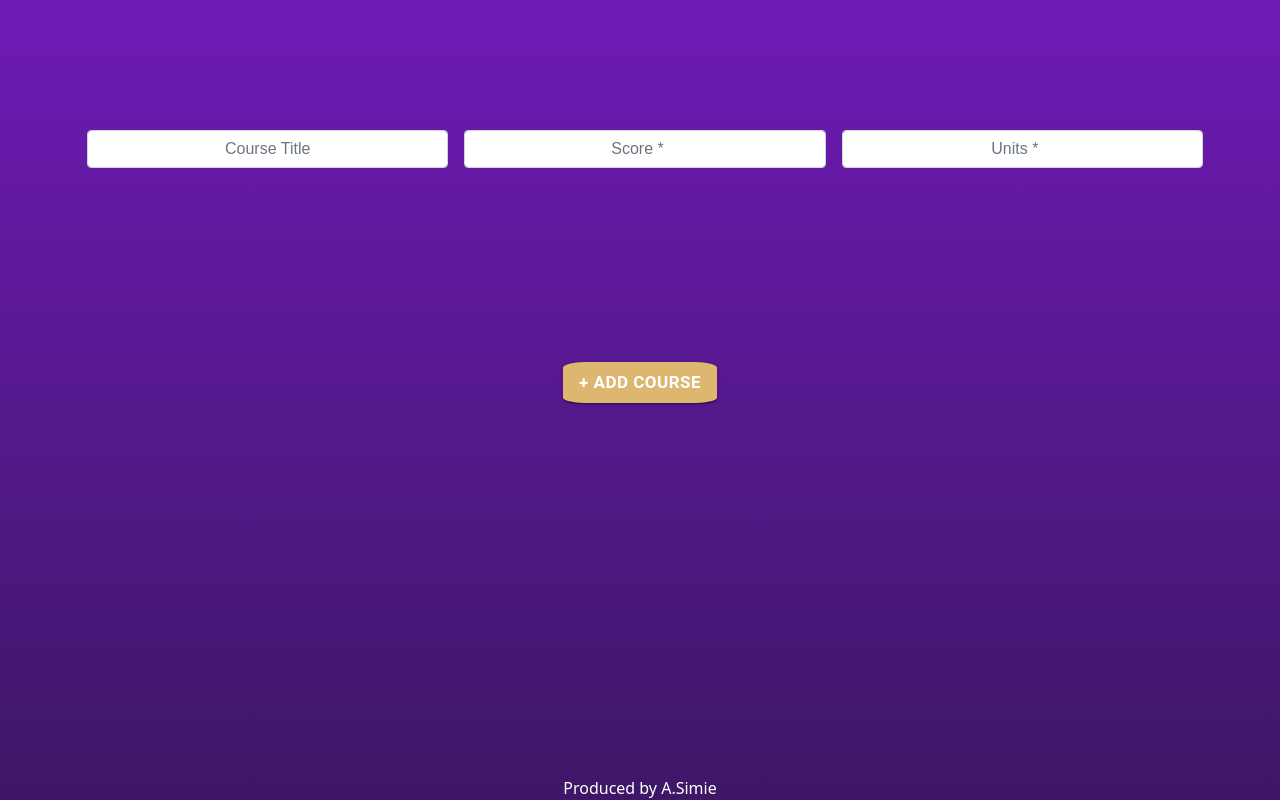
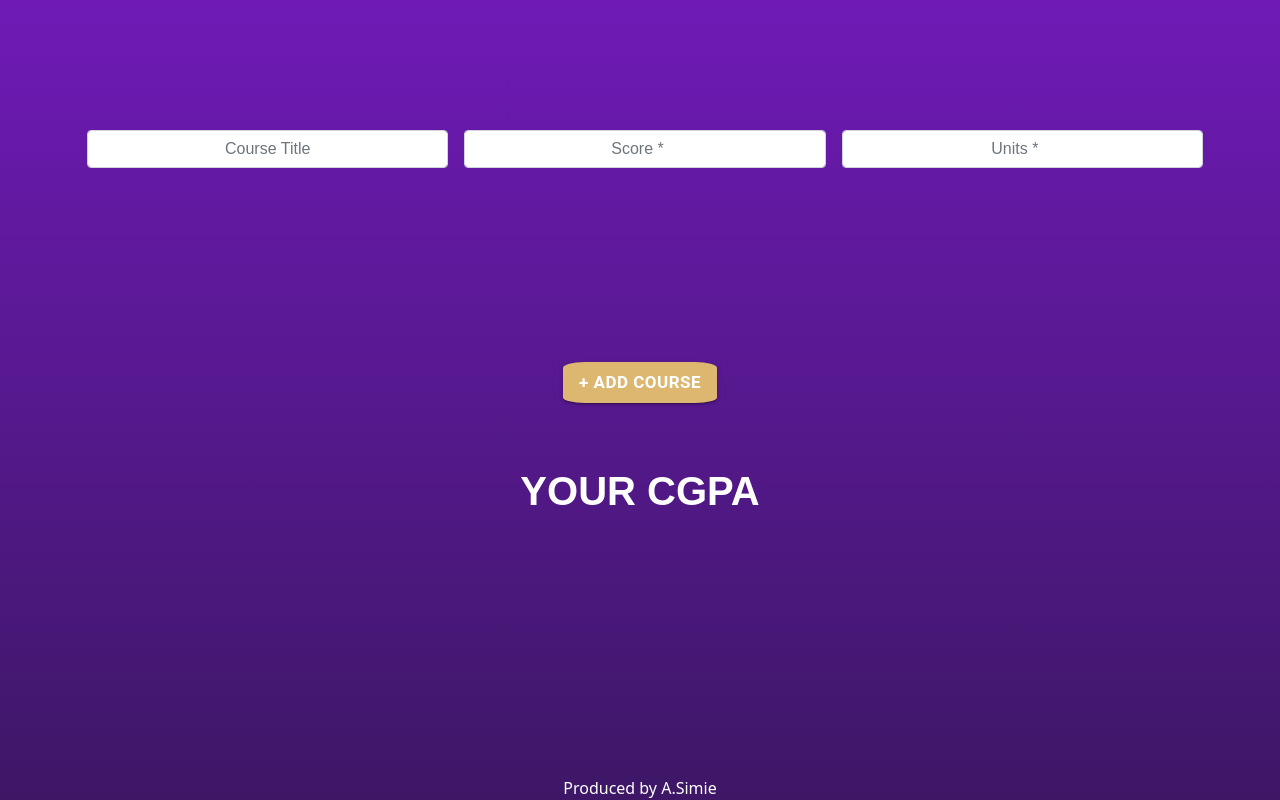
Before and after one commit to A-Simie/cgpa-cal, a React (Create React App) app: page /pages/calculate in a window 1280 px wide. Built offline with nearby package versions, Linux system fonts and the light colour scheme.

Commit message:
your cgpa

```diff
--- a/src/components/style.css
+++ b/src/components/style.css
@@ -68,3 +68,9 @@
 .error {
   border: 2px solid red;
 }
+
+.yourCGPA {
+  font-family: "Montserrat", sans-serif;
+  font-weight: bold;
+  margin-top: 5%;
+}
--- a/src/pages/calculate.js
+++ b/src/pages/calculate.js
@@ -66,6 +66,9 @@ export function Calculate() {
   const handleAddField = () => {
     const lastId = fields[fields.length - 1].id;
     setFields([...fields, { id: lastId + 1 }]);
+
+    const num = 0;
+    setCgpaScore(num.toFixed(2));
   };
 
   const handleDeleteField = () => {
@@ -73,6 +76,9 @@ export function Calculate() {
       (field) => field.id !== fields.length - 1
     );
     setFields(updatedFields);
+
+    const num = 0;
+    setCgpaScore(num.toFixed(2));
   };
 
   // Grading system
@@ -258,6 +264,7 @@ export function Calculate() {
         ) : (
           <></>
         )}
+        <h1 className="yourCGPA">YOUR CGPA</h1>
         <h1>{cgpaScore}</h1>
         <br />
         <span className="bottomText">Produced by A.Simie</span>
```
